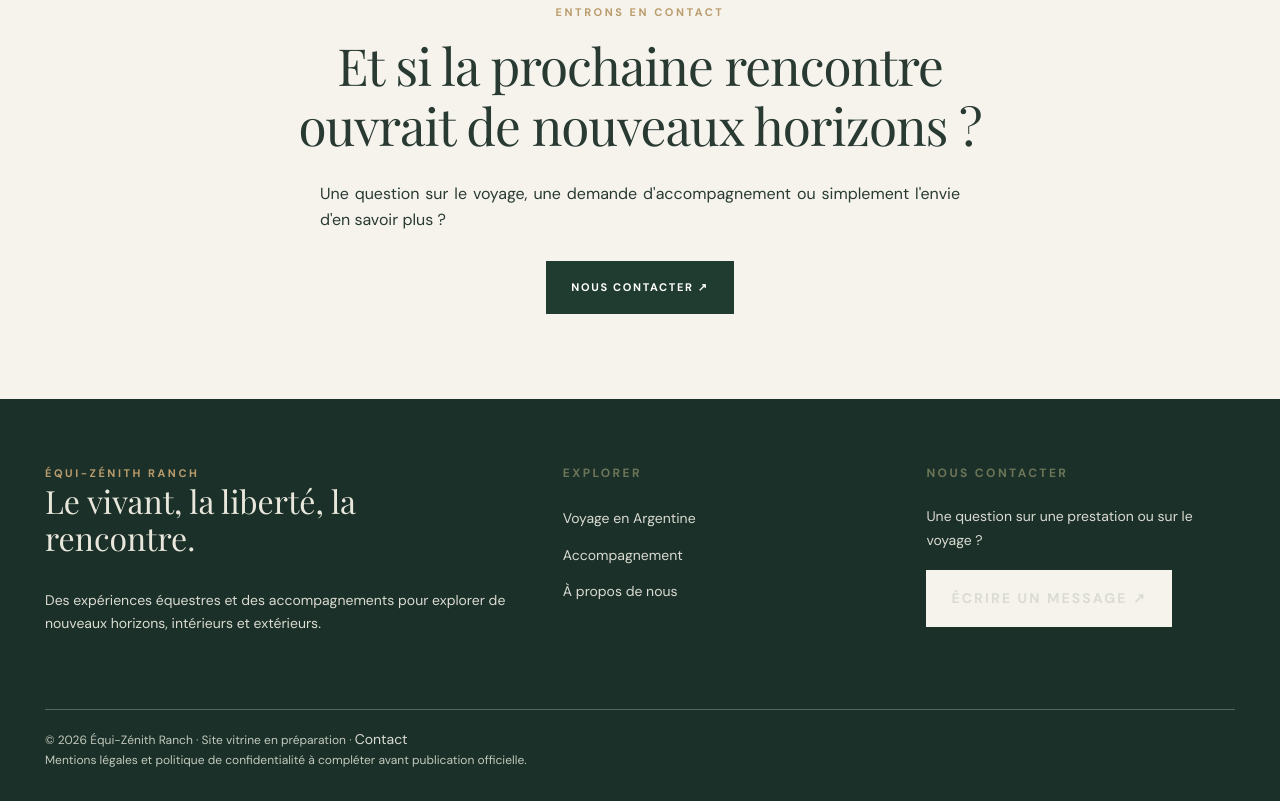
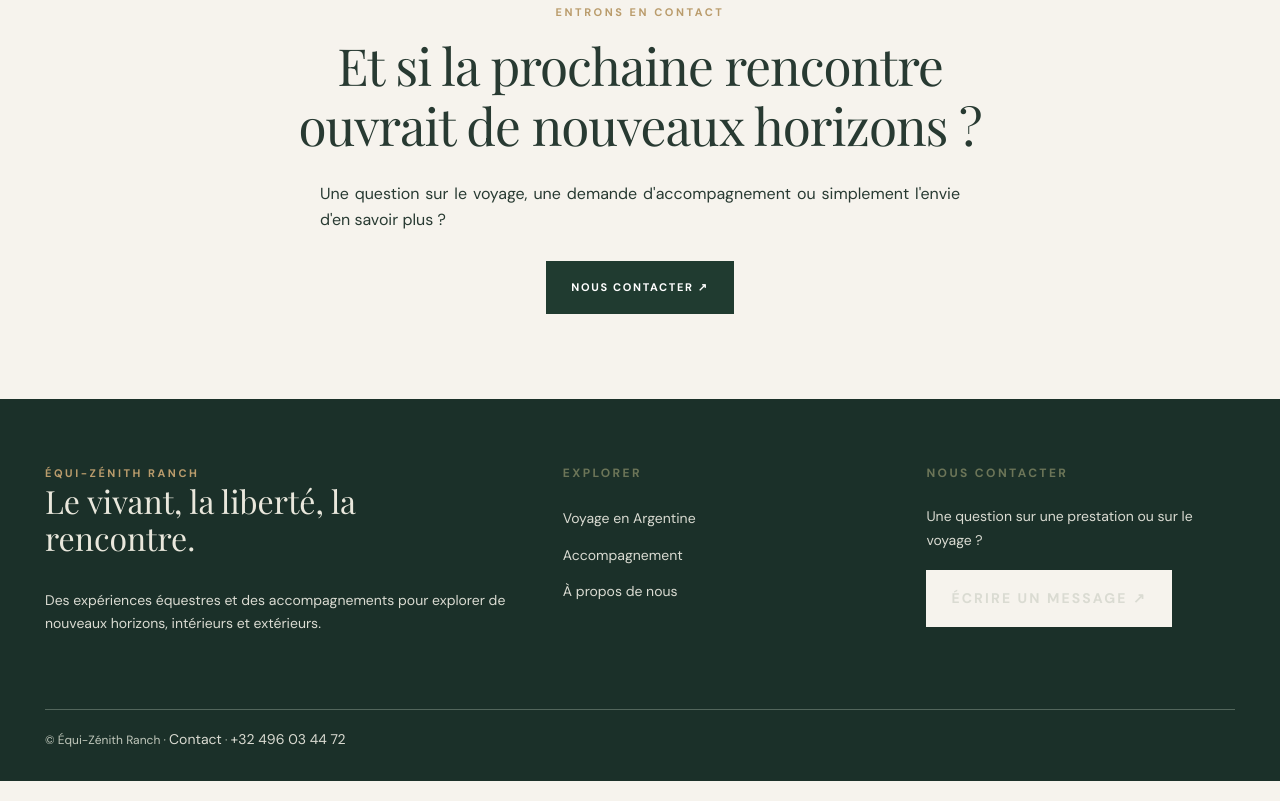
Before and after one commit to MelaMania07/equi-zenith-ranch, a plain HTML site: page index.html in a window 1280 px wide. Shown: the part 3645-4446 px from the top of the page. Drawn offline with nearby package versions, Linux system fonts and the light colour scheme.

Commit message:
Update index.html

```diff
--- a/index.html
+++ b/index.html
@@ -5,4 +5,4 @@
 <section class="section light"><div class="shell"><div class="eyebrow" data-cms="rubrique_3">Notre univers</div><h2 data-cms="titre_2">Un lieu pour explorer,<br/>ressentir, grandir.</h2><div class="feature-grid"><article class="feature-card"><span class="feature-number">01 /</span><h3 data-cms="sous_titre_1">Liberté</h3><p data-cms="texte_4">Sortir du quotidien, retrouver de l'espace et se reconnecter à ce qui compte.</p></article><article class="feature-card"><span class="feature-number">02 /</span><h3 data-cms="sous_titre_2">Confiance</h3><p data-cms="texte_5">Approcher ses ressources avec curiosité, à son rythme et sans jugement.</p></article><article class="feature-card"><span class="feature-number">03 /</span><h3 data-cms="sous_titre_3">Nature</h3><p data-cms="texte_6">Laisser la rencontre avec les chevaux et le vivant ouvrir d'autres perspectives.</p></article></div></div></section>
 <section class="section"><div class="shell split reverse"><figure><img alt="Chevaux paisibles sur les plateaux argentins" class="photo photo-short" data-cms="photo_3" src="assets/chevaux.jpg"/></figure><div><div class="eyebrow" data-cms="rubrique_4">Accompagnement</div><h2 data-cms="titre_3">Grandir à sa manière.</h2><p class="lead" data-cms="texte_7">Préparation mentale, hypnose, Reiki, cartomancie, équi-coaching, constellations familiales et systémiques avec les chevaux, yoga avec les chevaux.</p><p data-cms="texte_8">Plusieurs portes d'entrée, une même invitation : prendre le temps de mieux se connaître et d'avancer avec confiance.</p><a class="btn btn-outline" href="accompagnement.html">Découvrir les accompagnements ↗</a></div></div></section>
 <section class="section-sm deep"><div class="shell quote"><div class="eyebrow" data-cms="rubrique_5">Notre inspiration</div><q data-cms="citation_1">L'air de la liberté est celui qui souffle entre les oreilles d'un cheval.</q></div></section>
-<section class="prefooter"><div class="shell"><div class="eyebrow" data-cms="rubrique_6">Entrons en contact</div><h2 data-cms="titre_4">Et si la prochaine rencontre ouvrait de nouveaux horizons ?</h2><p data-cms="texte_10">Une question sur le voyage, une demande d'accompagnement ou simplement l'envie d'en savoir plus ?</p><a class="btn" href="contact.html">Nous contacter ↗</a></div></section></main><footer class="footer"><div class="shell"><div class="footer-grid"><div><div class="eyebrow">ÉQUI-ZÉNITH RANCH</div><h3>Le vivant, la liberté, la rencontre.</h3><p>Des expériences équestres et des accompagnements pour explorer de nouveaux horizons, intérieurs et extérieurs.</p></div><div><div class="smalltitle">Explorer</div><ul><li><a href="argentine.html">Voyage en Argentine</a></li><li><a href="accompagnement.html">Accompagnement</a></li><li><a href="a-propos.html">À propos de nous</a></li></ul></div><div><div class="smalltitle">Nous contacter</div><p>Une question sur une prestation ou sur le voyage ?</p><a class="btn btn-light" href="contact.html">Écrire un message ↗</a></div></div><div class="footnote">© 2026 Équi-Zénith Ranch · Site vitrine en préparation · <a href="contact.html">Contact</a><br/>Mentions légales et politique de confidentialité à compléter avant publication officielle.</div></div></footer><script defer="" src="assets/main.js"></script><script defer="True" src="/assets/content-loader.js"></script></body></html>
+<section class="prefooter"><div class="shell"><div class="eyebrow" data-cms="rubrique_6">Entrons en contact</div><h2 data-cms="titre_4">Et si la prochaine rencontre ouvrait de nouveaux horizons ?</h2><p data-cms="texte_10">Une question sur le voyage, une demande d'accompagnement ou simplement l'envie d'en savoir plus ?</p><a class="btn" href="contact.html">Nous contacter ↗</a></div></section></main><footer class="footer"><div class="shell"><div class="footer-grid"><div><div class="eyebrow">ÉQUI-ZÉNITH RANCH</div><h3>Le vivant, la liberté, la rencontre.</h3><p>Des expériences équestres et des accompagnements pour explorer de nouveaux horizons, intérieurs et extérieurs.</p></div><div><div class="smalltitle">Explorer</div><ul><li><a href="argentine.html">Voyage en Argentine</a></li><li><a href="accompagnement.html">Accompagnement</a></li><li><a href="a-propos.html">À propos de nous</a></li></ul></div><div><div class="smalltitle">Nous contacter</div><p>Une question sur une prestation ou sur le voyage ?</p><a class="btn btn-light" href="contact.html">Écrire un message ↗</a></div></div><div class="footnote">© Équi-Zénith Ranch · <a href="contact.html">Contact</a> · <a href="tel:+32496034472">+32 496 03 44 72</a></div></div></footer><script defer="" src="assets/main.js"></script><script defer="True" src="/assets/content-loader.js"></script></body></html>
```
